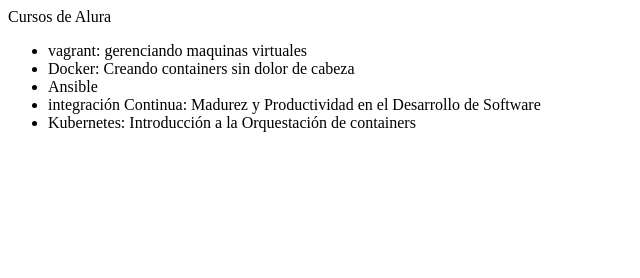
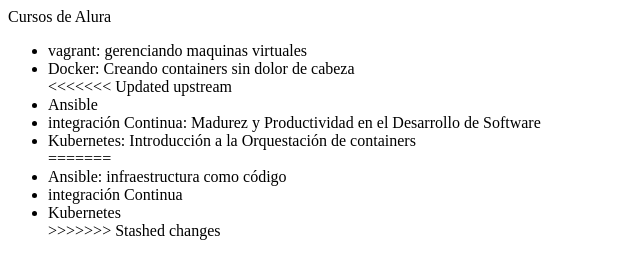
Before and after one commit to YhanItalo/alula-git, a plain HTML site: page Index.html in a window 1280 px wide. Shown: the whole page, without its empty margins (0-640 px from the left). Drawn offline with Linux system fonts and the light colour scheme.

Commit message:
Modificando el curso de Ansible

```diff
--- a/Index.html
+++ b/Index.html
@@ -8,9 +8,15 @@
         <ul>
             <li>vagrant: gerenciando maquinas virtuales</li>
             <li>Docker: Creando containers sin dolor de cabeza</li>
+<<<<<<< Updated upstream
             <li>Ansible</li>
             <li>integración Continua: Madurez y Productividad en el Desarrollo de Software</li>
             <li>Kubernetes: Introducción a la Orquestación de containers</li>
+=======
+            <li>Ansible: infraestructura como código</li>
+            <li>integración Continua</li>
+            <li>Kubernetes</li>
+>>>>>>> Stashed changes
         </ul>
     </body>
 </html>
```
